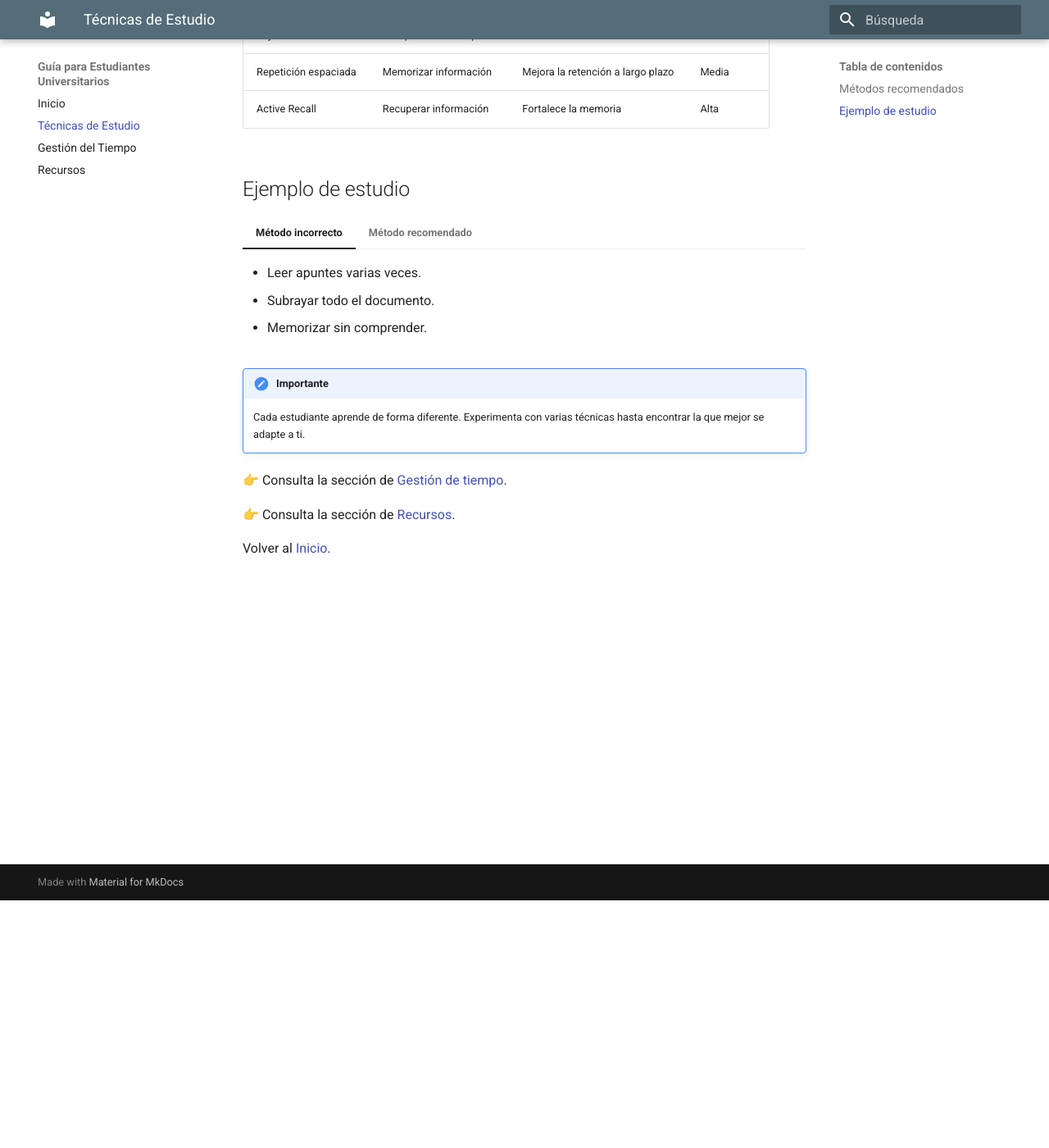
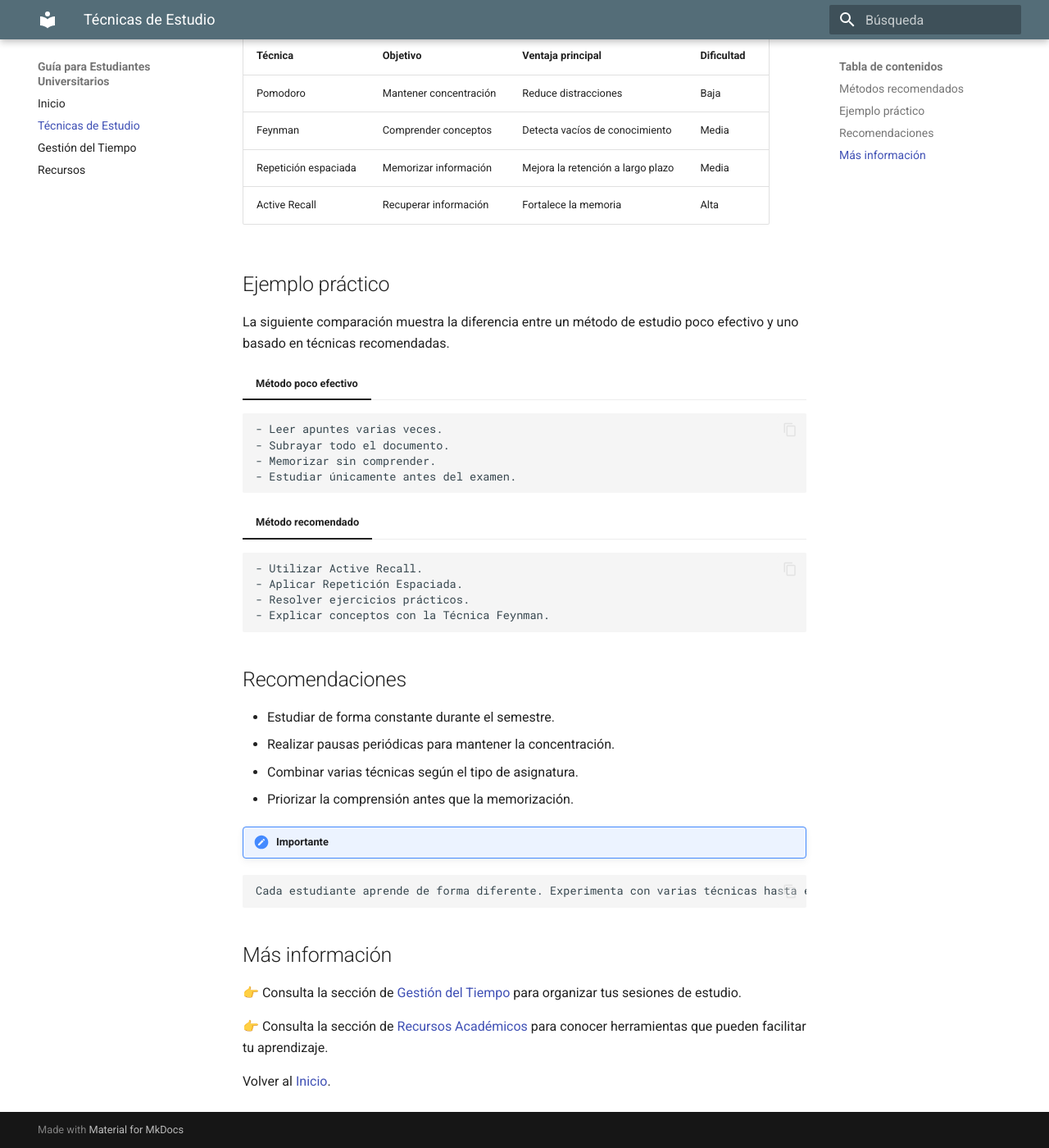
Before and after one commit to elKelvinRivas/guia-estudiantes-mkdocs, an MkDocs documentation site: the page built from docs/tecnicas-estudio.md, in a window 1280 px wide and 1400 px high, scrolled down 302 px. Shown: the whole window at 82% size. Built offline with MkDocs 1.6.1 and Material for MkDocs 9.7.7, drawn with Linux system fonts in a browser that asks for light colours; some of the changed text lies outside the part shown.

Commit message:
Add More Info

`````diff
--- a/docs/tecnicas-estudio.md
+++ b/docs/tecnicas-estudio.md
@@ -1,34 +1,55 @@
 # Técnicas de Estudio
+
+Las técnicas de estudio permiten mejorar la comprensión, la retención de información y el rendimiento académico. No todos los métodos funcionan igual para todas las personas, por lo que es recomendable probar diferentes estrategias hasta encontrar las más adecuadas.
 
 ## Métodos recomendados
 
-| Técnica | Objetivo | Ventaja principal | Dificultad |
-|----------|----------|----------|----------|
-| Pomodoro | Mantener concentración | Reduce distracciones | Baja |
-| Feynman | Comprender conceptos | Detecta vacíos de conocimiento | Media |
-| Repetición espaciada | Memorizar información | Mejora la retención a largo plazo | Media |
-| Active Recall | Recuperar información | Fortalece la memoria | Alta |
+| Técnica              | Objetivo               | Ventaja principal                 | Dificultad |
+| -------------------- | ---------------------- | --------------------------------- | ---------- |
+| Pomodoro             | Mantener concentración | Reduce distracciones              | Baja       |
+| Feynman              | Comprender conceptos   | Detecta vacíos de conocimiento    | Media      |
+| Repetición espaciada | Memorizar información  | Mejora la retención a largo plazo | Media      |
+| Active Recall        | Recuperar información  | Fortalece la memoria              | Alta       |
 
-## Ejemplo de estudio
+## Ejemplo práctico
 
-=== "Método incorrecto"
+La siguiente comparación muestra la diferencia entre un método de estudio poco efectivo y uno basado en técnicas recomendadas.
 
-    - Leer apuntes varias veces.
-    - Subrayar todo el documento.
-    - Memorizar sin comprender.
+=== "Método poco efectivo"
+
+````
+- Leer apuntes varias veces.
+- Subrayar todo el documento.
+- Memorizar sin comprender.
+- Estudiar únicamente antes del examen.
+````
 
 === "Método recomendado"
 
-    - Utilizar Active Recall.
-    - Resolver ejercicios.
-    - Explicar el tema con tus propias palabras.
+````
+- Utilizar Active Recall.
+- Aplicar Repetición Espaciada.
+- Resolver ejercicios prácticos.
+- Explicar conceptos con la Técnica Feynman.
+````
+
+## Recomendaciones
+
+* Estudiar de forma constante durante el semestre.
+* Realizar pausas periódicas para mantener la concentración.
+* Combinar varias técnicas según el tipo de asignatura.
+* Priorizar la comprensión antes que la memorización.
 
 !!! note "Importante"
 
-    Cada estudiante aprende de forma diferente. Experimenta con varias técnicas hasta encontrar la que mejor se adapte a ti.
+```
+Cada estudiante aprende de forma diferente. Experimenta con varias técnicas hasta encontrar la que mejor se adapte a ti.
+```
 
-👉 Consulta la sección de [Gestión de tiempo](gestion-tiempo.md).
+## Más información
 
-👉 Consulta la sección de [Recursos](recursos.md).
+👉 Consulta la sección de [Gestión del Tiempo](gestion-tiempo.md) para organizar tus sesiones de estudio.
+
+👉 Consulta la sección de [Recursos Académicos](recursos.md) para conocer herramientas que pueden facilitar tu aprendizaje.
 
 Volver al [Inicio](index.md).
`````
Also changed, not shown: docs/gestion-tiempo.md (+2 -0 lines), docs/recursos.md (+2 -0 lines).
